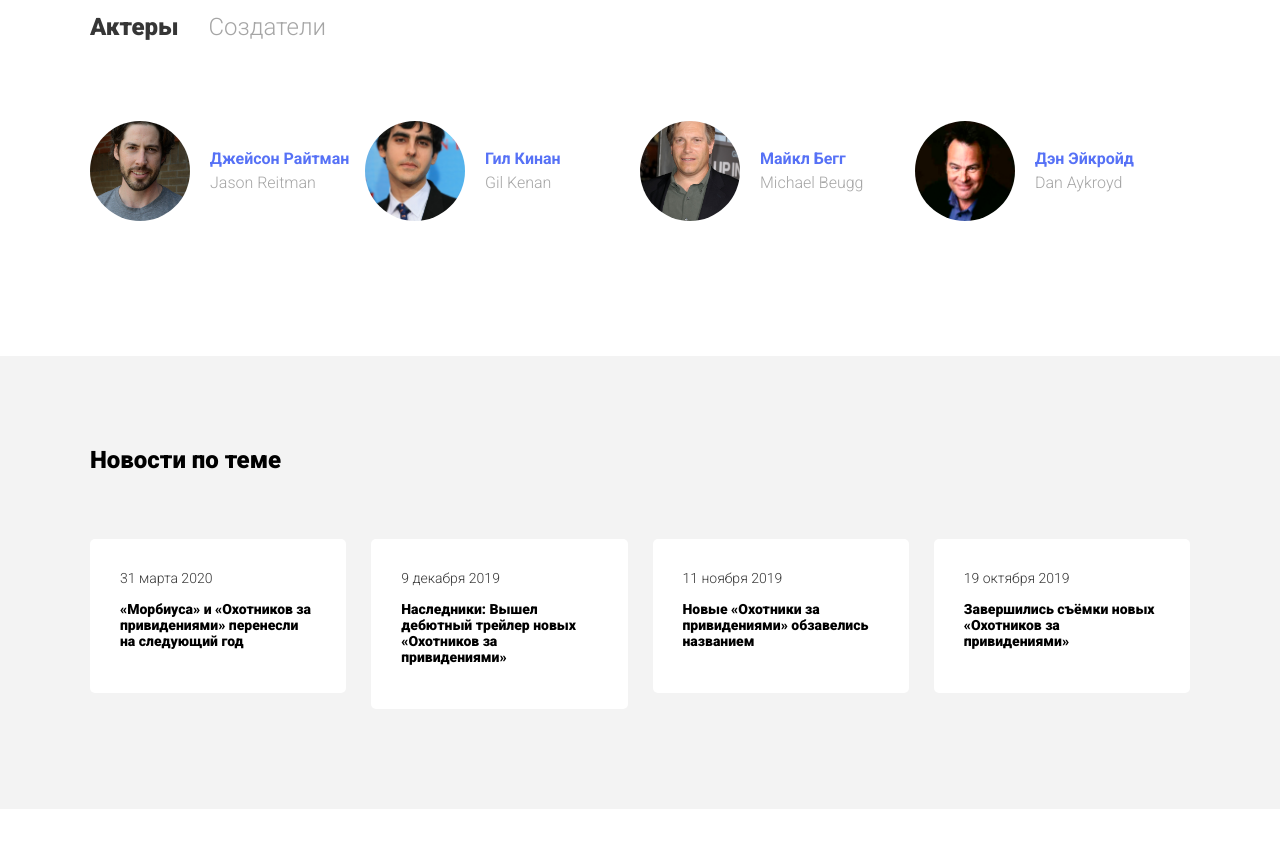
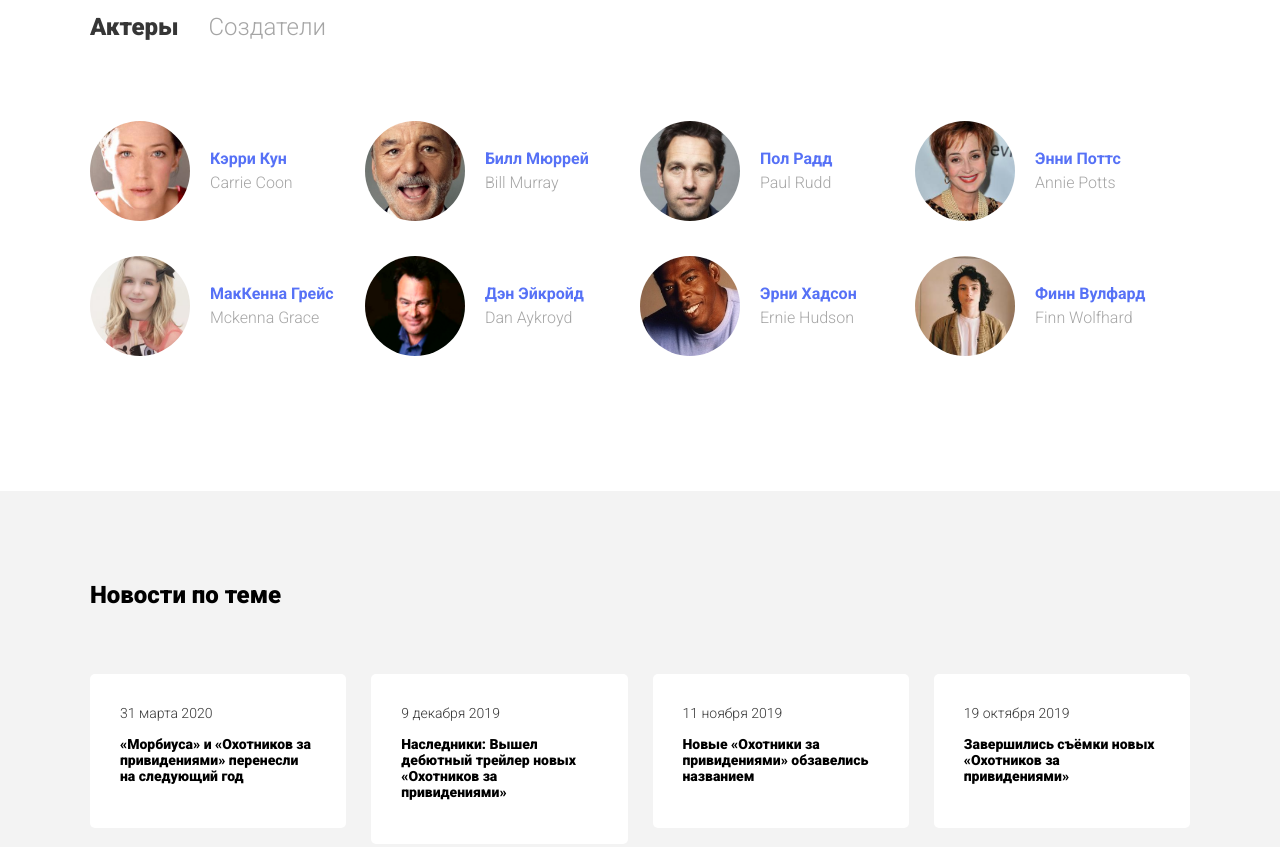
Before and after one commit to KeepGen/ghostbusters, a plain HTML site: page index.html in a window 1280 px wide. Shown: the part 880-1727 px from the top of the page. Before the commit the page ends 1689 px from the top, so only its background shows below. Drawn offline with Linux system fonts and the light colour scheme.

Commit message:
Update index.html

```diff
--- a/index.html
+++ b/index.html
@@ -134,7 +134,7 @@
           <h2 class="tab section-title active" data-target="#actors">Актеры</h2>
           <h2 class="tab section-title" data-target="#creators">Создатели</h2>
         </div>
-        <div class="tabs-content" id="actors">
+        <div class="tabs-content visible" id="actors">
           <div class="card">
             <img src="img/actors/1.png" alt="Кэрри Кун" class="card-image" />
             <div class="card-text">
@@ -205,7 +205,7 @@
           <!-- /.card -->
         </div>
         <!-- /.tabs-content -->
-        <div class="tabs-content visible" id="creators">
+        <div class="tabs-content" id="creators">
           <div class="card">
             <img
               src="img/creators/1.jpg"
```
